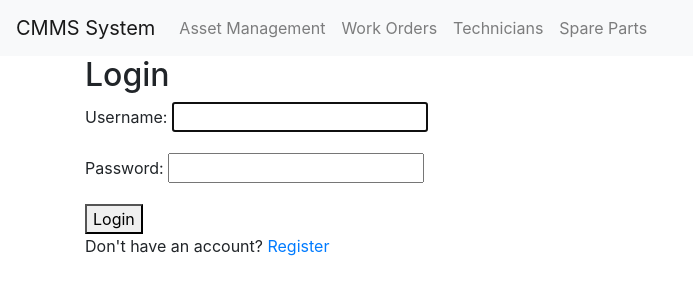
After one commit to brian-benedict/CMMS_System, a Django app: page / in a window 1280 px wide. The commit adds this page. Shown: the top 300 px of the page, without its empty margins (0-693 px from the left). Run offline with Django 4.2, Linux system fonts and the light colour scheme; some libraries are stand-ins or nearby versions.

Commit message:
login and base.html

```diff
--- a/CMMS_System/settings.py
+++ b/CMMS_System/settings.py
@@ -25,7 +25,7 @@ SECRET_KEY = 'django-insecure-#6@n8&l11r$-xhv*h=_b+3l9p+6jx#b3@vb_@30)*wut6i(n7h
 # SECURITY WARNING: don't run with debug turned on in production!
 DEBUG = True
 
-ALLOWED_HOSTS = ['.vercel.app', '.now.sh']
+ALLOWED_HOSTS = ['.vercel.app', '.now.sh','127.0.0.1']
 
 
 # Application definition
--- /dev/null
+++ b/system/templates/base.html
@@ -0,0 +1,48 @@
+<!DOCTYPE html>
+<html lang="en">
+<head>
+    <meta charset="UTF-8">
+    <meta name="viewport" content="width=device-width, initial-scale=1.0">
+    <title>{% block title %}CMMS System{% endblock %}</title>
+    <!-- Include Bootstrap CSS -->
+    <link rel="stylesheet" href="https://maxcdn.bootstrapcdn.com/bootstrap/4.5.2/css/bootstrap.min.css">
+    <!-- Add your custom CSS file -->
+</head>
+<body>
+    <nav class="navbar navbar-expand-lg navbar-light bg-light">
+        <a class="navbar-brand" href="{% url 'dashboard' %}">CMMS System</a>
+        <button class="navbar-toggler" type="button" data-toggle="collapse" data-target="#navbarNav" aria-controls="navbarNav" aria-expanded="false" aria-label="Toggle navigation">
+            <span class="navbar-toggler-icon"></span>
+        </button>
+        <div class="collapse navbar-collapse" id="navbarNav">
+            <ul class="navbar-nav">
+                <li class="nav-item">
+                    <a class="nav-link" href="{% url 'asset_list' %}">Asset Management</a>
+                </li>
+                <li class="nav-item">
+                    <a class="nav-link" href="{% url 'work_order_list' %}">Work Orders</a>
+                </li>
+                <li class="nav-item">
+                    <a class="nav-link" href="{% url 'technician_list' %}">Technicians</a>
+                </li>
+                <li class="nav-item">
+                    <a class="nav-link" href="{% url 'spare_part_list' %}">Spare Parts</a>
+                </li>
+            </ul>
+        </div>
+    </nav>
+
+    <main class="container">
+        <div class="content">
+            {% block content %}
+            {% endblock %}
+        </div>
+    </main>
+
+    <!-- Include Bootstrap JS and jQuery -->
+    <script src="https://code.jquery.com/jquery-3.5.1.slim.min.js"></script>
+    <script src="https://cdn.jsdelivr.net/npm/@popperjs/core@2.9.3/dist/umd/popper.min.js"></script>
+    <script src="https://maxcdn.bootstrapcdn.com/bootstrap/4.5.2/js/bootstrap.min.js"></script>
+    <!-- Add your custom JavaScript file -->
+</body>
+</html>
--- a/system/templates/dashboard/dashboard.html
+++ b/system/templates/dashboard/dashboard.html
@@ -19,7 +19,7 @@
                 <div class="card-body">
                     <h5 class="card-title">Total Maintenance Tasks</h5>
                     <p class="card-text">{{ total_maintenance_tasks }}</p>
-                    <a href="{% url 'maintenance_task_list' %}" class="btn btn-primary">View All Tasks</a>
+                    <!-- maintenance task list -->
                 </div>
             </div>
         </div>
@@ -35,3 +35,4 @@
         </div>
     </div>
 </div>
+{% endblock %}
--- a/system/templates/maintenance_history/list.html
+++ b/system/templates/maintenance_history/list.html
@@ -27,3 +27,4 @@
         </tbody>
     </table>
 </div>
+{% endblock %}
--- a/system/templates/registration/login.html
+++ b/system/templates/registration/login.html
@@ -7,5 +7,6 @@
         {{ form.as_p }}
         <button type="submit">Login</button>
     </form>
-    <p>Don't have an account? <a href="{% url 'register' %}">Register</a></p>
+    <p>Don't have an account? <a href="{% url 'login' %}">Register</a></p>
 </div>
+{% endblock %}
--- a/system/urls.py
+++ b/system/urls.py
@@ -5,10 +5,9 @@ from . import views
 
 
 urlpatterns = [
-    path('', views.index, name='index'),
     path('dashboard/', views.dashboard, name='dashboard'),
     # Login view
-    path('login/', auth_views.LoginView.as_view(template_name='registration/login.html'), name='login'),
+    path('', auth_views.LoginView.as_view(template_name='registration/login.html'), name='login'),
     # Logout view
     path('logout/', auth_views.LogoutView.as_view(), name='logout'),
 
```
Also changed, not shown: system/forms.py (+5 -12 lines).
